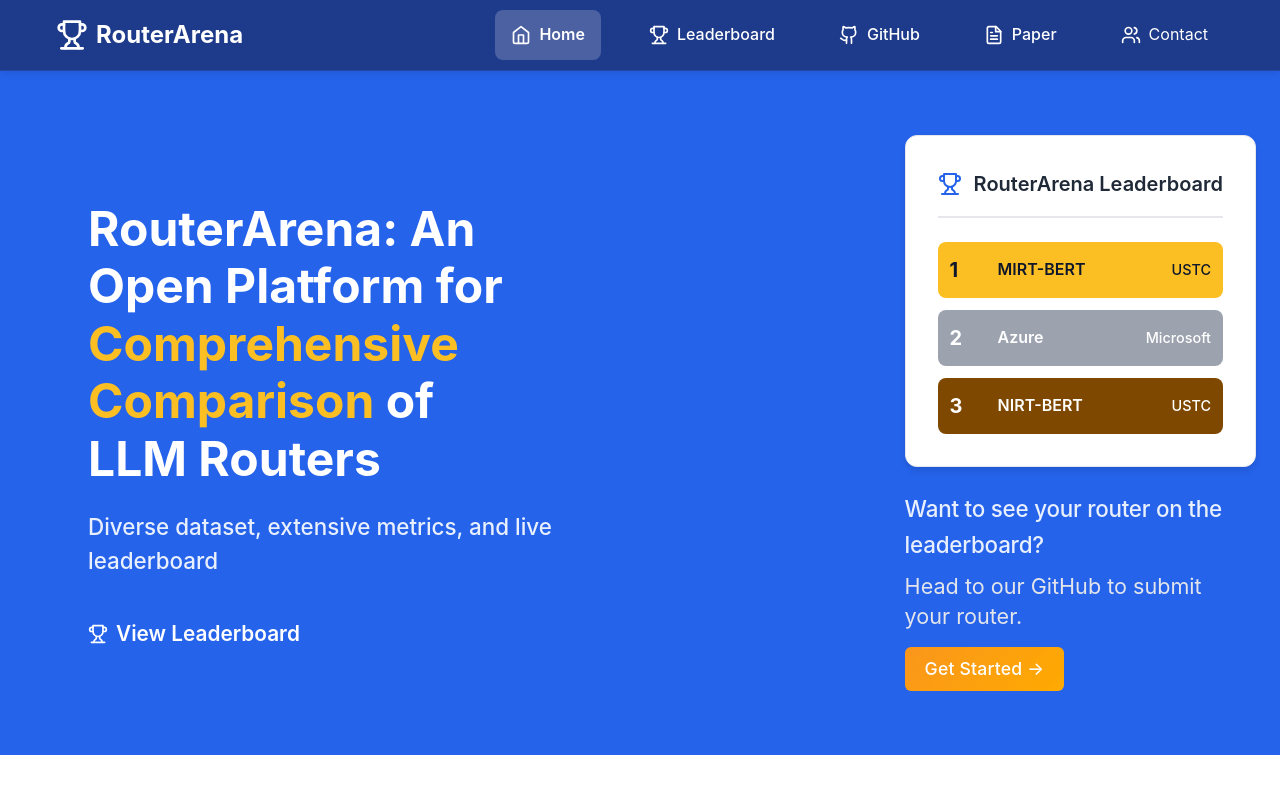
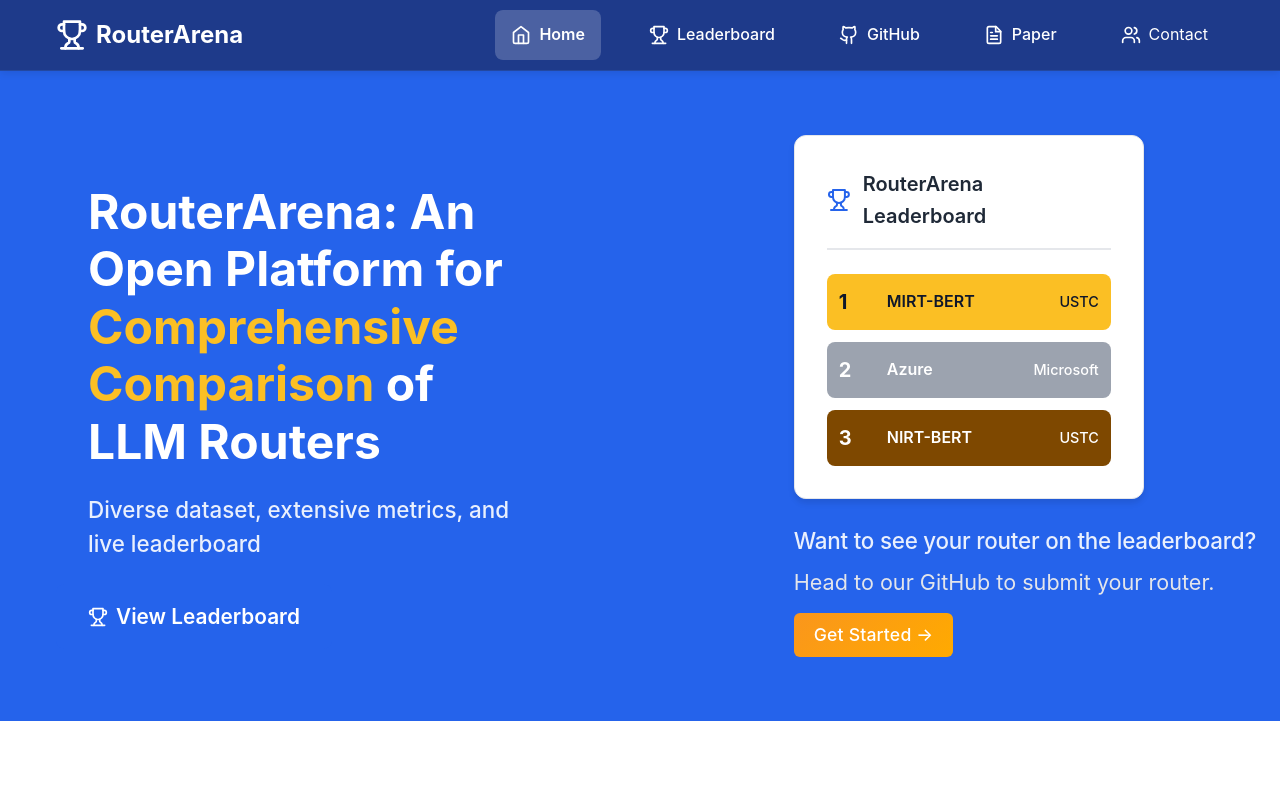
Before and after one commit to RouteWorks/routeworks.github.io, a React (Create React App) app: page / in a window 1280 px wide. Shown: the top 800 px of the page. Built offline with nearby package versions, Linux system fonts and the light colour scheme.

Commit message:
Made subtitles one liner

```diff
--- a/src/pages/HomePage.css
+++ b/src/pages/HomePage.css
@@ -40,6 +40,7 @@
   color: rgba(255, 255, 255, 0.9);
   padding-right: 4rem;
   margin-left: 2rem;
+  max-width: 400rem;
 }
 
 .highlight {
@@ -65,7 +66,7 @@
   border: none;
   padding: 0;
   text-align: left;
-  max-width: 320px;
+  max-width: 500px;
 }
 
 .cta-heading {
@@ -188,7 +189,7 @@
   padding: 2rem;
   box-shadow: 0 4px 6px rgba(0, 0, 0, 0.1);
   border: 1px solid #e5e7eb;
-  max-width: 400px;
+  max-width: 350px;
   width: 100%;
 }
 
--- a/src/pages/HomePage.tsx
+++ b/src/pages/HomePage.tsx
@@ -34,7 +34,7 @@
             </h1>
 
             <p className="hero-subtitle-short">
-              Diverse dataset, extensive metrics, and live leaderboard
+              Diverse dataset, extensive metrics, and <br /> live leaderboard
             </p>
             <div className="hero-actions">
               <Link to="/leaderboard" className="btn btn-primary">
```
